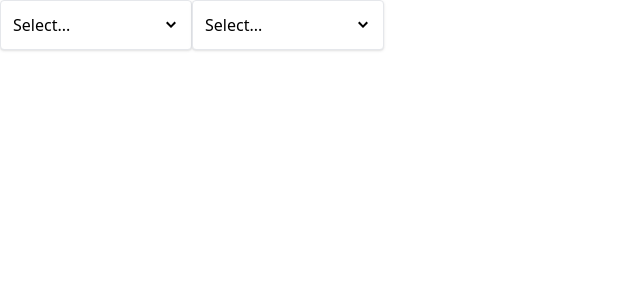
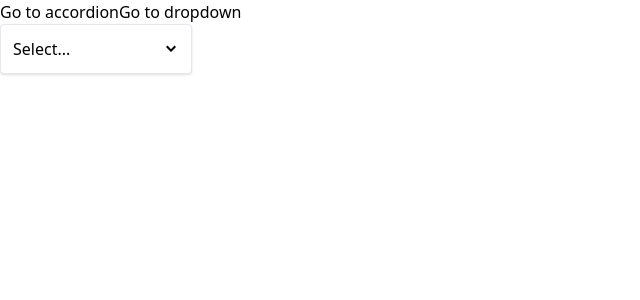
Before and after one commit to Leeyanhawrt/comps, a React (Create React App) app: page /dropdown in a window 1280 px wide. Shown: the top 300 px of the page, without its empty margins (0-640 px from the left). Built offline with nearby package versions, Linux system fonts and the light colour scheme.

Commit message:
Implement link and route components

```diff
--- a/src/App.js
+++ b/src/App.js
@@ -1,23 +1,19 @@
-import DropDown from "./components/DropDown";
-import { useState } from 'react'
+import Link from "./components/Link";
+import Route from "./components/Route";
+import AccordionPage from "./pages/AccordionPage"
+import DropDownPage from "./pages/DropDownPage";
 
 function App() {
-  const [selection, setSelection] = useState(null)
-
-  const handleSelect = (option) => {
-    setSelection(option);
-  }
-
-  const options = [
-    { label: 'Red', value: 'red' },
-    { label: 'Green', value: 'green' },
-    { label: 'Blue', value: 'blue' },
-  ];
-
-  return <div className="flex">
-    <DropDown onChange={handleSelect} options={options} value={selection} />
-    <DropDown onChange={handleSelect} options={options} value={selection} />
-  </div>
+  return (
+    <div>
+      <Link to={'/accordion'}>Go to accordion</Link>
+      <Link to={'/dropdown'}>Go to dropdown</Link>
+      <div>
+        <Route path={'/accordion'}><AccordionPage /></Route>
+        <Route path={'/dropdown'}><DropDownPage /></Route>
+      </div>
+    </div >
+  )
 }
 
 export default App;
--- /dev/null
+++ b/src/components/Link.js
@@ -0,0 +1,15 @@
+import { useContext } from 'react'
+import NavigationContext from '../context/navigation';
+
+function Link({ to, children }) {
+  const { navigate } = useContext(NavigationContext);
+
+  const handleClick = (e) => {
+    e.preventDefault();
+
+    navigate(to);
+  }
+
+  return <a onClick={handleClick}>{children}</a>
+}
+export default Link;
--- /dev/null
+++ b/src/components/Route.js
@@ -0,0 +1,14 @@
+import { useContext } from 'react'
+import NavigationContext from '../context/navigation'
+
+function Route({ children, path }) {
+  const { currentPath } = useContext(NavigationContext)
+
+  if (path === currentPath) {
+    return children
+  }
+
+  return null
+}
+
+export default Route;
--- /dev/null
+++ b/src/context/navigation.js
@@ -0,0 +1,32 @@
+import { createContext, useState, useEffect } from "react";
+
+const NavigationContext = createContext();
+
+function NavigationProvider({ children }) {
+  const [currentPath, setCurrentPath] = useState(window.location.pathname);
+
+  useEffect(() => {
+    const handler = () => {
+      setCurrentPath(window.location.pathname)
+    };
+    window.addEventListener('popstate', handler);
+
+    return () => {
+      window.removeEventListener('popstate', handler)
+    }
+  }, []);
+
+  const navigate = (to) => {
+    window.history.pushState({}, '', to);
+    setCurrentPath(to)
+  }
+
+  return (
+    <NavigationContext.Provider value={{ navigate, currentPath }}>
+      {children}
+    </NavigationContext.Provider >
+  )
+}
+
+export { NavigationProvider };
+export default NavigationContext;
--- a/src/index.js
+++ b/src/index.js
@@ -3,8 +3,13 @@
 import ReactDOM from 'react-dom/client'
 import App from "./App";
 import './index.css';
+import { NavigationProvider } from "./context/navigation";
 
 const el = document.getElementById('root');
 const root = ReactDOM.createRoot(el);
 
-root.render(<App />)
+root.render(
+  <NavigationProvider>
+    <App />
+  </NavigationProvider>
+)
--- /dev/null
+++ b/src/pages/DropDownPage.js
@@ -0,0 +1,23 @@
+import DropDown from "../components/DropDown";
+import { useState } from 'react'
+
+function DropDownPage() {
+
+  const [selection, setSelection] = useState(null)
+
+  const handleSelect = (option) => {
+    setSelection(option);
+  }
+
+  const options = [
+    { label: 'Red', value: 'red' },
+    { label: 'Green', value: 'green' },
+    { label: 'Blue', value: 'blue' },
+  ];
+
+  return <div className="flex">
+    <DropDown onChange={handleSelect} options={options} value={selection} />
+  </div>
+}
+
+export default DropDownPage;
```
